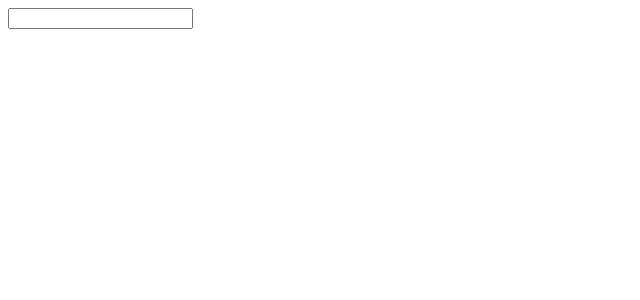
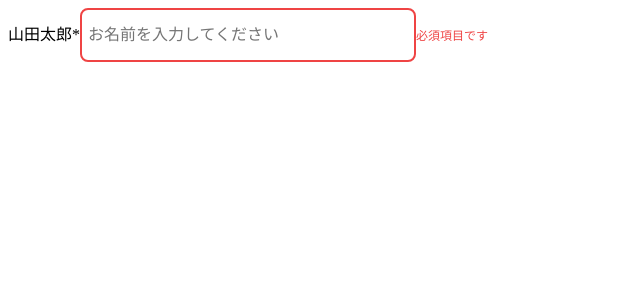
Before and after one commit to nutmeg-TeamRyoku-Cha/Ticket-Distribute, a React (Vite) app in the folder web/: page /inputfield in a window 1280 px wide. Shown: the top 300 px of the page, without its empty margins (0-640 px from the left). Built offline with nearby package versions, Linux system fonts and the light colour scheme.

Commit message:
[add] InputField&Label (13)

```diff
--- a/web/src/App.tsx
+++ b/web/src/App.tsx
@@ -1,15 +1,18 @@
 import { BrowserRouter as Router, Routes, Route} from "react-router-dom";
+import { useState } from "react";
 import Login from "./pages/login";
 import Label from "./components/atomic/Label";
 import InputField from "./components/atomic/InputField";
 
 function App() {
+  const [text, setText] = useState("");
+
   return (
     <Router>
       <Routes>
         <Route path="/login" element={<Login />} />
-        <Route path="/InputField" element={<InputField />} />
-        <Route path="/Label" element={<Label text="ニックネーム" htmlFor="nickname"/>} />
+        <Route path="/inputfield" element={<InputField label = "山田太郎" type="text" placeholder="お名前を入力してください" value={text} onChange={(e) => setText(e.target.value)} required={true} error={text === "" ? "必須項目です" : undefined} size="md" />} />
+        <Route path="/label" element={<Label text="ニックネーム" htmlFor="nickname" fontSize = {50} color = "blue"/>} />
       </Routes>
     </Router>
 
--- a/web/src/components/atomic/InputField.css
+++ b/web/src/components/atomic/InputField.css
@@ -0,0 +1,13 @@
+.nf-input {
+  width: 20em;
+  height: 50px;
+  padding: 0 6px;
+  background: #fff;
+  font-size: 16px;
+  border: 2px solid #000;
+  border-radius: 8px;
+  outline: 0;
+  box-shadow: none;
+}
+.nf-input.error { border-color: #ef4444; }
+.error-text { font-size: 12px; color: #ef4444; }
--- a/web/src/components/atomic/InputField.tsx
+++ b/web/src/components/atomic/InputField.tsx
@@ -1,13 +1,17 @@
 import React from "react";
+import "./InputField.css"
 
 type InputFieldProps = {
-  label: string;               // ラベル表示用
-  type?: string;               // "text" / "number" / "date" など
-  placeholder?: string;        // プレースホルダー
-  value: string | number;      // 現在値（制御コンポーネント）
-  onChange: (e: React.ChangeEvent<HTMLInputElement>) => void; // 値変更ハンドラ
-  required?: boolean;          // 必須入力フラグ
-  error?: string;              // エラーメッセージ（任意）
+  label: string;
+  type?: string;
+  placeholder?: string;
+  value: string | number;
+  onChange: (e: React.ChangeEvent<HTMLInputElement>) => void;
+  required?: boolean;
+  error?: string;
+  className?: string;       // ← ラッパーへ
+  inputClassName?: string;  // ← inputへ
+  size?: "sm" | "md" | "lg";
 };
 
 const InputField: React.FC<InputFieldProps> = ({
@@ -18,25 +22,32 @@ const InputField: React.FC<InputFieldProps> = ({
   onChange,
   required = false,
   error,
+  className = "",
+  inputClassName = "",
+  size = "md",
 }) => {
+  const sizeMap = { sm: "h-9", md: "h-11", lg: "h-12" };
+
   return (
-    <div className="flex flex-col mb-4">
-      <label className="mb-1 text-sm font-medium text-gray-700">
+    <div className={`flex flex-col ${className}`}>
+      <label className="mb-2 text-sm font-medium text-gray-700">
         {label}
         {required && <span className="text-red-500 ml-1">*</span>}
       </label>
-
       <input
         type={type}
         placeholder={placeholder}
         value={value}
         onChange={onChange}
-        className={`border rounded-lg px-3 py-2 text-sm focus:outline-none focus:ring-2 focus:ring-orange-400 ${
-          error ? "border-red-500" : "border-gray-300"
-        }`}
+        className={`nf-input ${sizeMap[size]} ${error ? "error" : ""} ${inputClassName}`}
+        aria-invalid={!!error}
+        aria-describedby={error ? `${label}-error` : undefined}
       />
-
-      {error && <span className="text-xs text-red-500 mt-1">{error}</span>}
+      {error && (
+        <span id={`${label}-error`} className="error-text mt-1">
+          {error}
+        </span>
+      )}
     </div>
   );
 };
--- a/web/src/components/atomic/Label.css
+++ b/web/src/components/atomic/Label.css
@@ -1,9 +1,9 @@
 /* Label.css */
 .label {
-  font-size: 1em;      /* ← 要求通り */
+  font-size: 14px;
   font-weight: 500;
-  color: #374151;        /* gray-700 */
-  line-height: 1.1;
+  color: #374151;
+  line-height: 1.4;
 }
 
 .label .req {
--- a/web/src/components/atomic/Label.tsx
+++ b/web/src/components/atomic/Label.tsx
@@ -3,21 +3,23 @@
 import React from "react";
 
 type LabelProps = {
-  /** ラベルに表示するテキスト */
   text: string;
-  /** 関連づける入力要素のid（for属性に対応） */
   htmlFor?: string;
-  /** 必須項目のとき true */
   required?: boolean;
-  /** カスタムクラス（任意） */
   className?: string;
+  fontSize?: string | number;   // ← 追加
+  color?: string;               // ← 追加
 };
 
-const Label: React.FC<LabelProps> = ({ text, htmlFor, required = false, className }) => {
+const Label: React.FC<LabelProps> = ({ text, htmlFor, required = false, className = "", fontSize, color }) => {
   return (
     <label
       htmlFor={htmlFor}
-      className={`text-sm font-medium text-gray-700 ${className ?? ""}`}
+      className={`label ${className}`}
+      style={{
+        fontSize: fontSize ?? undefined,
+        color: color ?? undefined,
+      }}
     >
       {text}
       {required && <span className="text-red-500 ml-1">*</span>}
```
